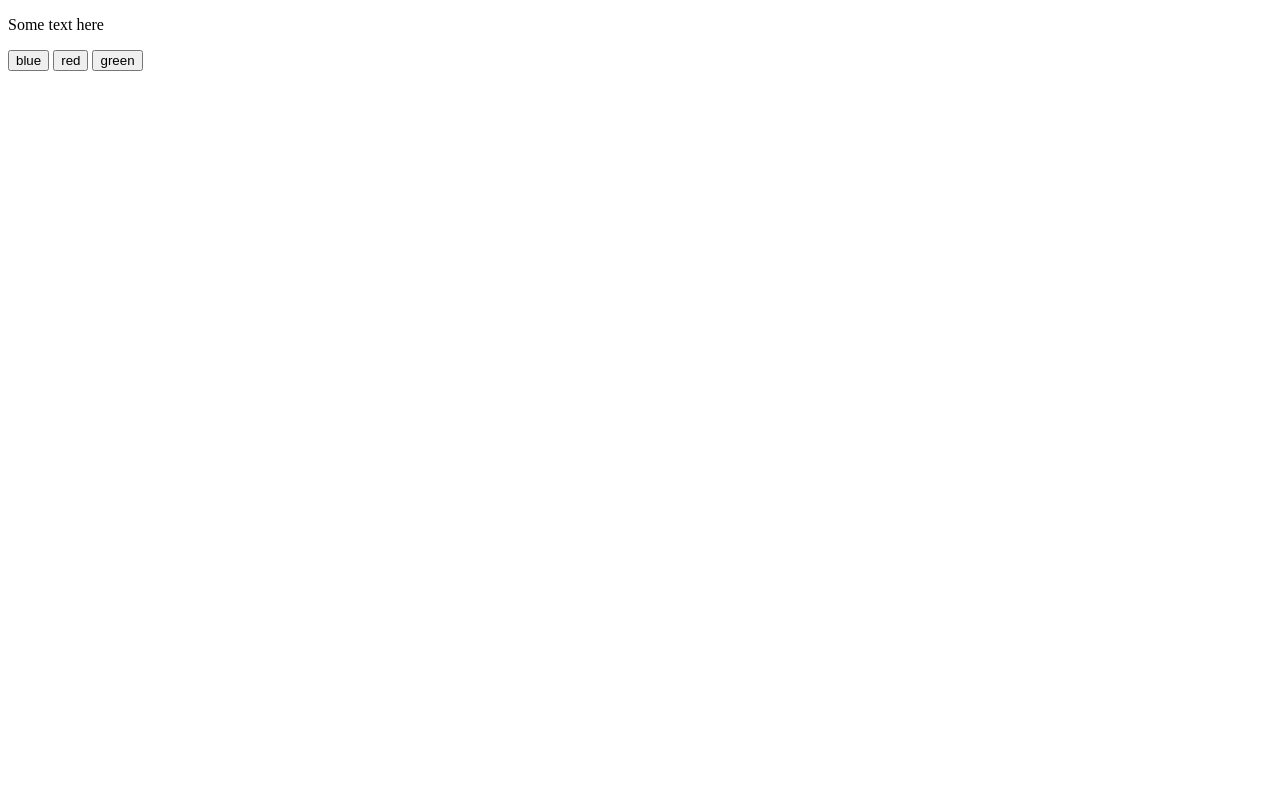
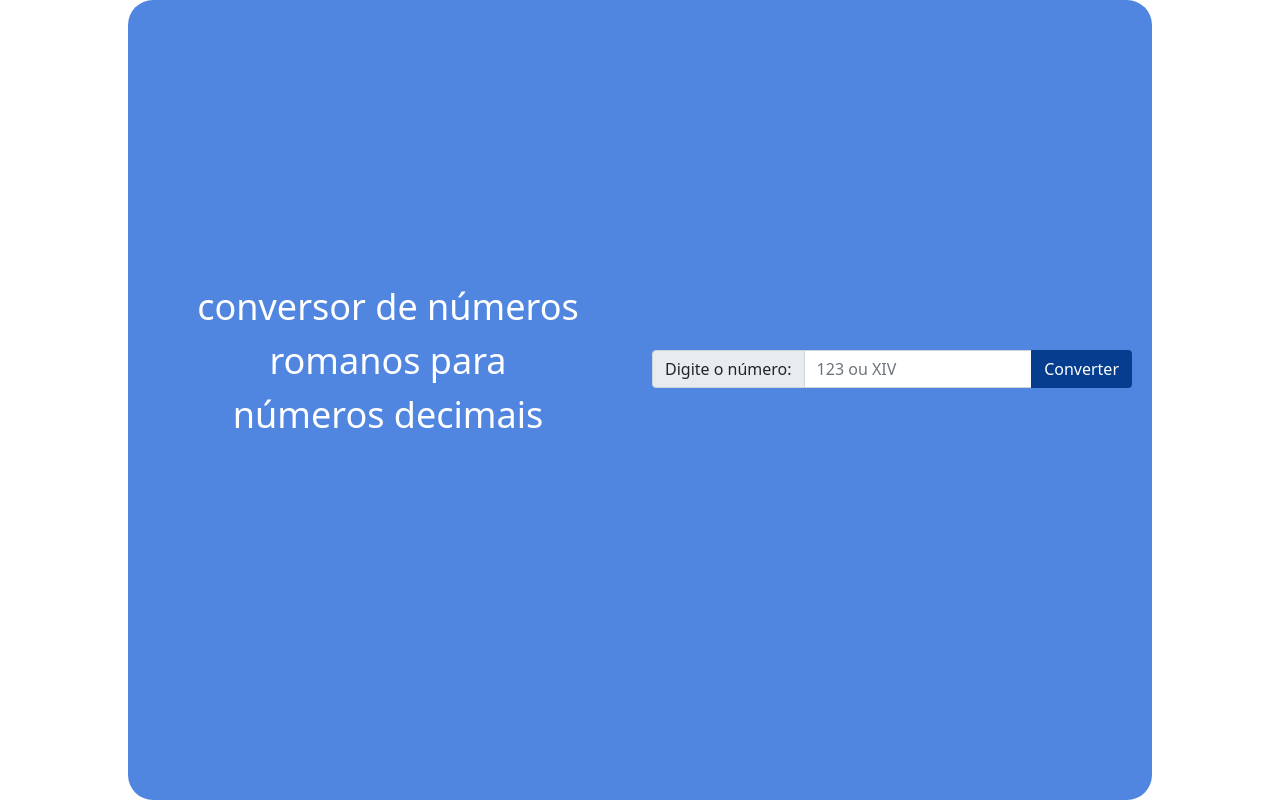
Before and after one commit to Tiago2903/conversor_numeros, a plain HTML site: page index.html in a window 1280 px wide. Drawn offline with nearby package versions, Linux system fonts and the light colour scheme.

Commit message:
ajustes de css e a regra de entrada

```diff
--- a/index.html
+++ b/index.html
@@ -6,15 +6,64 @@
 	<meta name="viewport" content="width=device-width, initial-scale=1.0">
 	<title>Document</title>
 	<script src="main.js"></script>
+	<link href="https://cdn.jsdelivr.net/npm/bootstrap@5.0.2/dist/css/bootstrap.min.css" rel="stylesheet"
+		integrity="sha384-EVSTQN3/azprG1Anm3QDgpJLIm9Nao0Yz1ztcQTwFspd3yD65VohhpuuCOmLASjC" crossorigin="anonymous">
+
+	<style>
+		.resultado {
+			width: 20%;
+			margin: auto;
+			height: 30px;
+		}
+
+		.container {
+			margin: auto;
+		}
+
+		.main {
+			background-color: #5086e0;
+			width: 80%;
+			margin: auto;
+			height: 50rem;
+			border-radius: 25px;
+		}
+
+		.main_text {
+			color: white;
+			text-align: center;
+			font-size: 36px;
+		}
+
+		.input_panel {
+			height: 50%;
+			align-self: center;
+		}
+
+		.btn-primario {
+			background-color: #073d8f;
+			color: white;
+		}
+	</style>
 </head>
 
 <body>
+	<div class="main d-flex">
+		<div class="d-flex p-2 bd-highlight container row">
+			<div class="input-group mb-3 col">
+				<p class="main_text">conversor de números romanos para<br>números decimais</p>
+			</div>
+			<div class="input-group mb-3 col input_panel">
+				<span class="input-group-text">Digite o número:</span>
+				<input type="text" class="form-control" id="algarismo" placeholder="123 ou XIV"
+					aria-label="Digite um algarismo" aria-describedby="basic-addon1">
+				<button class="btn btn-primario" onclick="numeroEscolhido();">Converter</button>
+			</div>
+			<div class="input-group mb-3 col col-12">
+				<p class="main_text resultado" id="resultado"></p>
+			</div>
+		</div>
+	</div>
 
-	<p id="para">Some text here</p>
-	<button onclick="changeColor('blue');">blue</button>
-	<button onclick="changeColor('red');">red</button>
-
-	<button onclick="numeroEscolhido('MCMXLIV');">green</button>
 </body>
 
 </html>
--- a/main.js
+++ b/main.js
@@ -4,16 +4,18 @@ class Convesor {
 	}
 
 	valorEntrada(num) {
-		if (typeof (num) === 'string') {
-			return this.romanoParaDecimal(num);
+		let validate = Number(num);
+		if (isNaN(validate)) {
+			return this.romanoParaDecimal(num.trim().toUpperCase());
 		} else {
-			return this.decimalParaRomano(num);
-
+			return this.decimalParaRomano(Number(num));
 		}
 	}
 
 	romanoParaDecimal(num) {
-		const input = num.split('');
+		let valor = num.replace(/[^IVXLCDM]/gi, '');
+		const input = valor.split('');
+
 		const valoresRomanos = {
 			'I': 1,
 			'V': 5,
@@ -43,7 +45,9 @@ class Convesor {
 	}
 
 	decimalParaRomano(num) {
-		let mapeamentoRomanos = { M: 1000, CM: 900, D: 500, CD: 400, C: 100, XC: 90, L: 50, XL: 40, X: 10, IX: 9, V: 5, IV: 4, I: 1 }
+		let mapeamentoRomanos = {
+			M: 1000, CM: 900, D: 500, CD: 400, C: 100, XC: 90, L: 50, XL: 40, X: 10, IX: 9, V: 5, IV: 4, I: 1
+		};
 		let algarismosRomanos = '';
 
 		Object.keys(mapeamentoRomanos).forEach((el) => {
@@ -51,17 +55,18 @@ class Convesor {
 				num -= mapeamentoRomanos[el]
 				algarismosRomanos += el
 			}
-		})
+		});
 
-		return algarismosRomanos
+		return algarismosRomanos;
 	}
 }
 
-function numeroEscolhido(val) {
+function numeroEscolhido() {
+	entrada = document.getElementById('algarismo').value;
+	if (!entrada) {
+		return;
+	}
 	const conversor = new Convesor();
-	const resultado = conversor.valorEntrada(val);
-	console.log(resultado);
+	const resultado = conversor.valorEntrada(entrada);
+	document.getElementById('resultado').innerHTML = resultado;
 }
-
-numeroEscolhido('MCMXLIX');
-numeroEscolhido(1949);
```
Also changed, not shown: teste.js (deleted).
